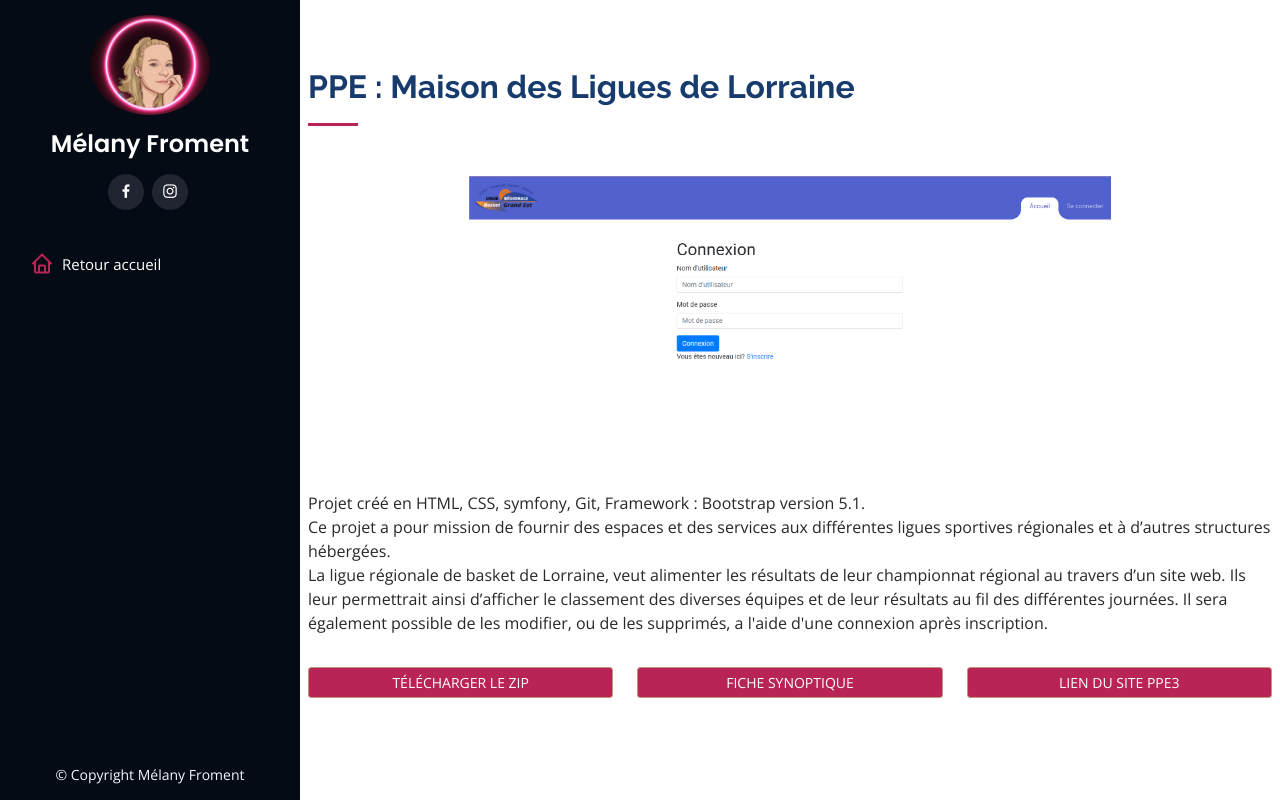
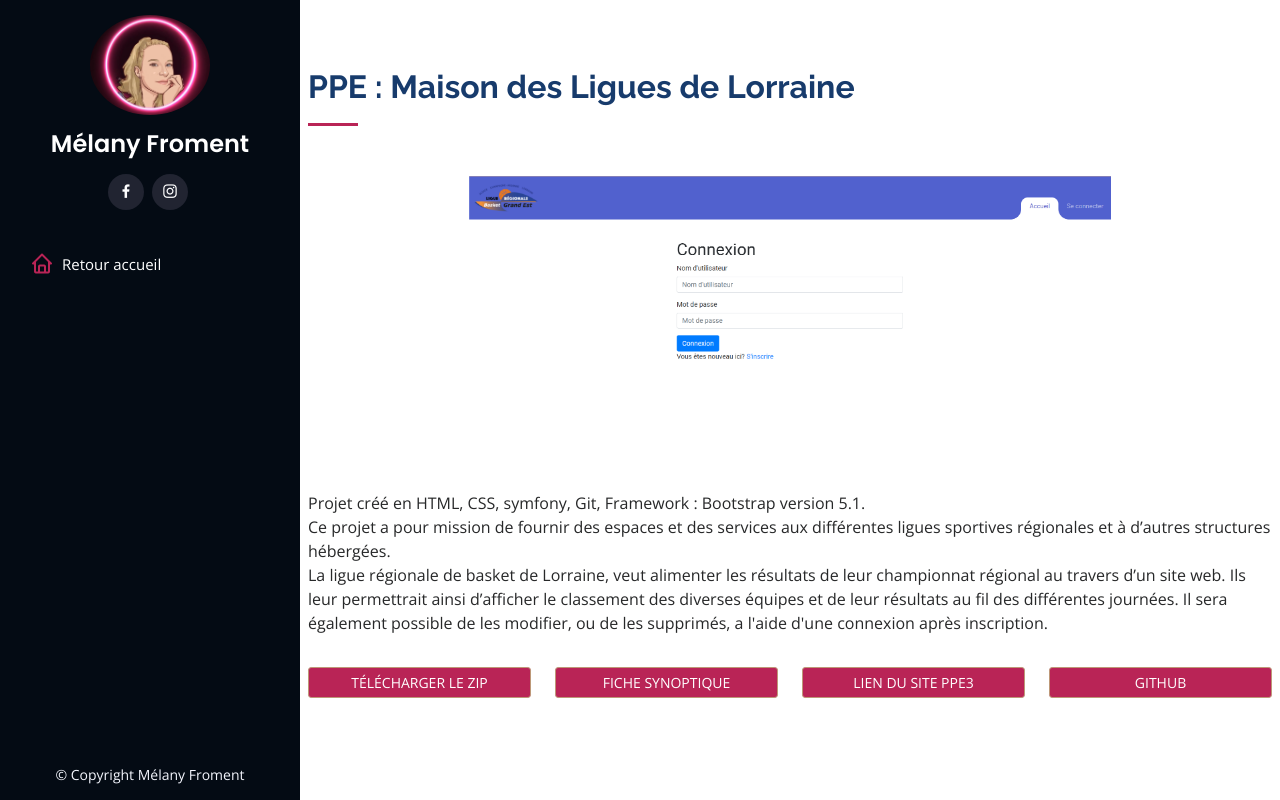
Before and after one commit to MelanyFroment/portfolio, a PHP site: page /ppe2.php in a window 1280 px wide. Run offline with PHP 8.4, Linux system fonts and the light colour scheme.

Commit message:
ppe2 modif

```diff
--- a/ppe2.php
+++ b/ppe2.php
@@ -90,14 +90,17 @@
                     </div>
                 </div>
                 <div class="row p-2">
-                    <div class="col-sm-4 text-center">
+                    <div class="col-sm-3 text-center">
                         <a href="./assets/css/PPE_2-master.zip" class="btn btn-primary btn-sm text-uppercase w-100" target="_blank">Télécharger le zip</a>
                     </div>
-                    <div class="col-sm-4 text-center">
+                    <div class="col-sm-3 text-center">
                         <a href="./assets/img/Epreuve E5 PPE3 - BTS SIO 2022_Fiche_Slam.pdf" class="btn btn-primary btn-sm text-uppercase w-100" target="_blank">fiche Synoptique</a>
                     </div>
-                    <div class="col-sm-4 text-center">
+                    <div class="col-sm-3 text-center">
                         <a href="http://51.178.86.117:8078/PPE/ppe2/?controller=connect" class="btn btn-primary btn-sm text-uppercase w-100" target="_blank">Lien du site PPE3</a>
+                    </div>
+                    <div class="col-sm-3 text-center">
+                        <a href="https://github.com/MelanyFroment" class="btn btn-primary btn-sm text-uppercase w-100" target="_blank">GitHub</a>
                     </div>
                 </div>
             </section>
```
